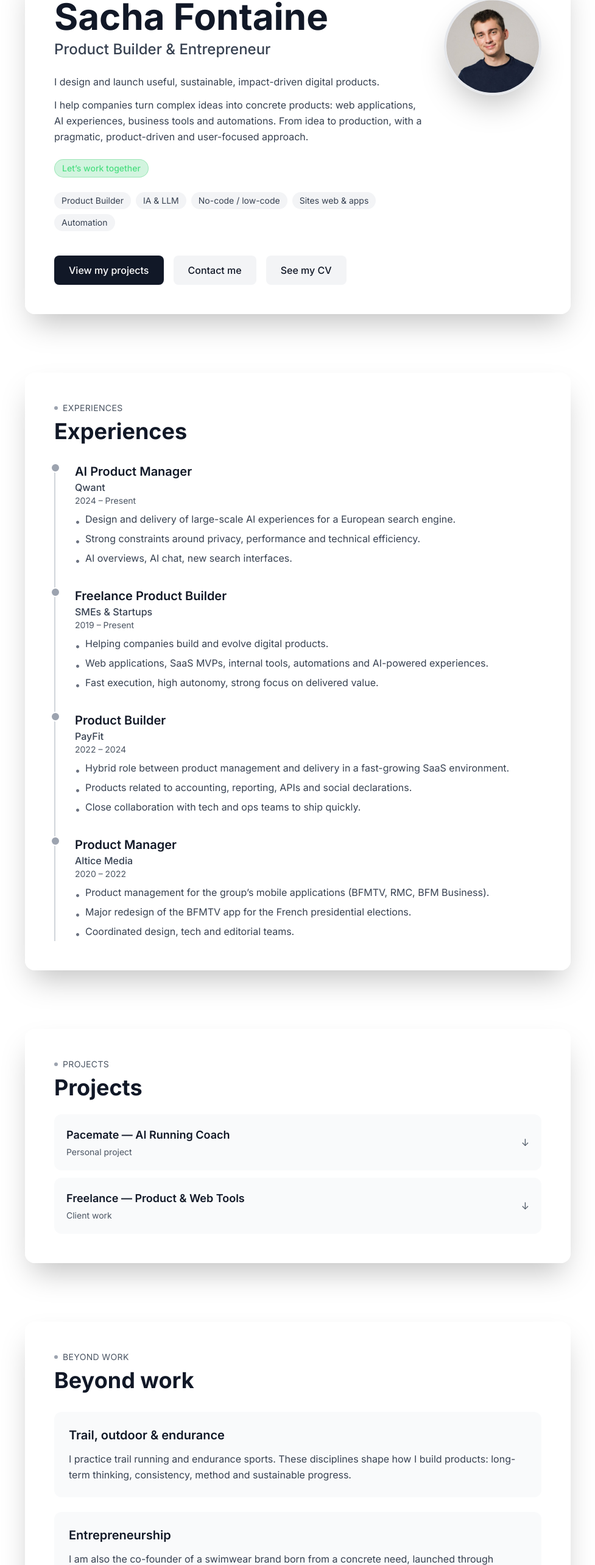
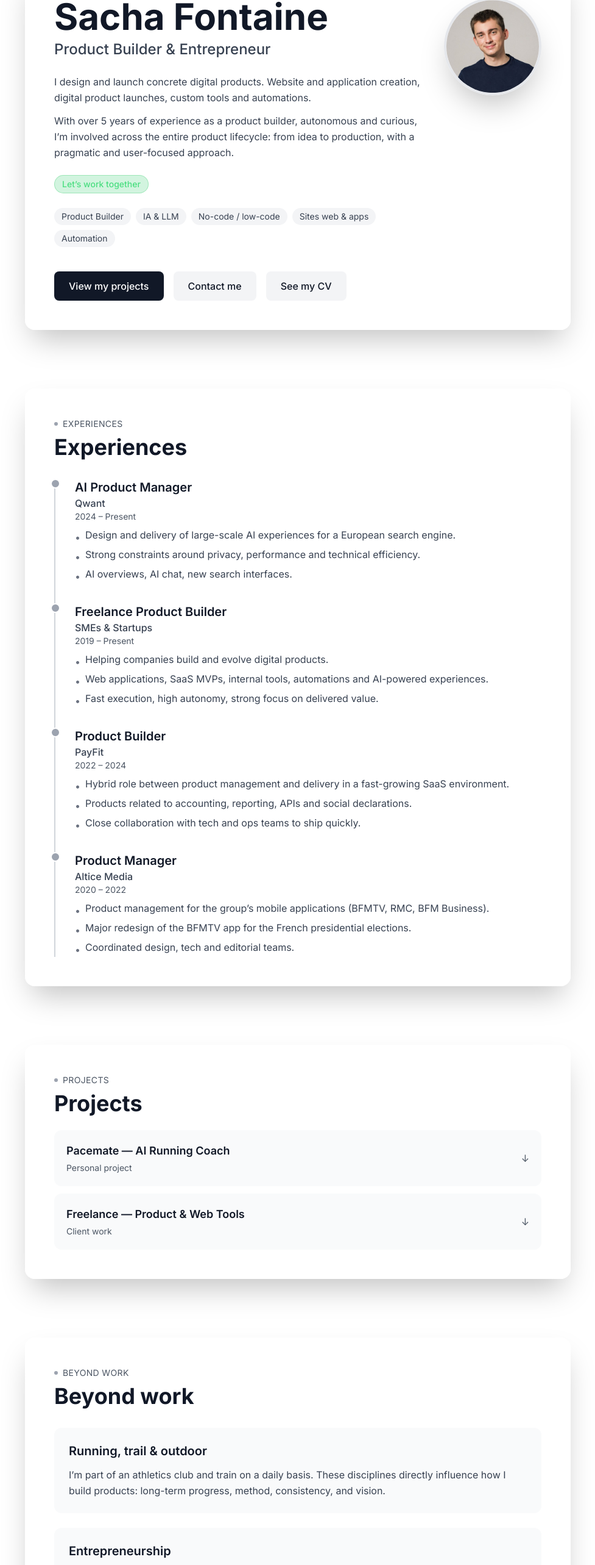
Before and after one commit to sachafontaine/sacha-fontaine-site, a Next.js app: page / in a window 1280 px wide. Shown: the part 147-2713 px from the top of the page at 61% size, without its empty margins (151-1128 px from the left). Built offline with nearby package versions, Linux system fonts and the light colour scheme.

Commit message:
change texts

```diff
--- a/contexts/LanguageContext.tsx
+++ b/contexts/LanguageContext.tsx
@@ -27,8 +27,8 @@ const translations = {
 
     // Hero
     "hero.subtitle": "Product Builder & Entrepreneur",
-    "hero.description1": "Je conçois et lance des produits digitaux utiles, durables et orientés impact.",
-    "hero.description2": "J’aide les entreprises à transformer des idées complexes en produits concrets : applications web, expériences IA, outils métier et automatisations. De l’idée à la mise en production, avec une approche pragmatique, produit et orientée utilisateurs.",
+    "hero.description1": "Je conçois et lance des produits digitaux concrets. Création de sites et d’applications, lancement de produits digitaux, outils sur-mesure et automatisations.",
+    "hero.description2": "Product builder depuis plus de 5 ans, autonome et curieux, je m’implique sur l’ensemble du cycle produit : de l’idée à la mise en production, avec une approche pragmatique et orientée utilisateurs.",
     "hero.available": "Travaillons ensemble",
     "hero.seeProjects": "Voir mes projets",
     "hero.contactMe": "Me contacter",
@@ -121,10 +121,10 @@ const translations = {
 
     // Hobbies
     "hobbies.title": "Au-delà du travail",
-    "hobbies.running.title": "Trail, outdoor & endurance",
-    "hobbies.running.desc": "Je pratique le trail et les sports d’endurance. Ces disciplines influencent directement ma manière de construire des produits : progression dans le temps, méthode, constance et vision long terme.",
+    "hobbies.running.title": "Running, trail & outdoor",
+    "hobbies.running.desc": "Je fais parti d'un club d'athlétisme et m'entraîne quotidiennement. Ces disciplines influencent directement ma manière de construire des produits : progression dans le temps, méthode, constance et vision long terme.",
     "hobbies.ai.title": "Entrepreneuriat",
-    "hobbies.ai.desc": "Je suis co-fondateur d’une marque de maillots de bain née d’un besoin concret, lancée en crowdfunding puis développée sur plusieurs années. Un terrain d’apprentissage réel autour du produit, du marketing et de l’exécution.",
+    "hobbies.ai.desc": "Je suis co-fondateur d’une marque de maillots de bain (Mouiller le maillot) née d’un besoin concret, lancée en crowdfunding puis développée sur plusieurs années. Un terrain d’apprentissage réel autour du produit, du marketing et de l’exécution.",
 
     // Contact
     "contact.title": "Travaillons ensemble",
@@ -153,8 +153,8 @@ const translations = {
 
     // Hero
     "hero.subtitle": "Product Builder & Entrepreneur",
-    "hero.description1": "I design and launch useful, sustainable, impact-driven digital products.",
-    "hero.description2": "I help companies turn complex ideas into concrete products: web applications, AI experiences, business tools and automations. From idea to production, with a pragmatic, product-driven and user-focused approach.",
+    "hero.description1": "I design and launch concrete digital products. Website and application creation, digital product launches, custom tools and automations.",
+    "hero.description2": "With over 5 years of experience as a product builder, autonomous and curious, I’m involved across the entire product lifecycle: from idea to production, with a pragmatic and user-focused approach.",
     "hero.available": "Let’s work together",
     "hero.seeProjects": "View my projects",
     "hero.contactMe": "Contact me",
@@ -247,10 +247,10 @@ const translations = {
 
     // Hobbies
     "hobbies.title": "Beyond work",
-    "hobbies.running.title": "Trail, outdoor & endurance",
-    "hobbies.running.desc": "I practice trail running and endurance sports. These disciplines shape how I build products: long-term thinking, consistency, method and sustainable progress.",
+    "hobbies.running.title": "Running, trail & outdoor",
+    "hobbies.running.desc": "I’m part of an athletics club and train on a daily basis. These disciplines directly influence how I build products: long-term progress, method, consistency, and vision.",
     "hobbies.ai.title": "Entrepreneurship",
-    "hobbies.ai.desc": "I am also the co-founder of a swimwear brand born from a concrete need, launched through crowdfunding and grown over several years. A real-world playground for product, marketing and execution.",
+    "hobbies.ai.desc": "I am also the co-founder of a swimwear brand (Mouiller le maillot)born from a concrete need, launched through crowdfunding and grown over several years. A real-world playground for product, marketing and execution.",
 
     // Contact
     "contact.title": "Let's work together",
```
